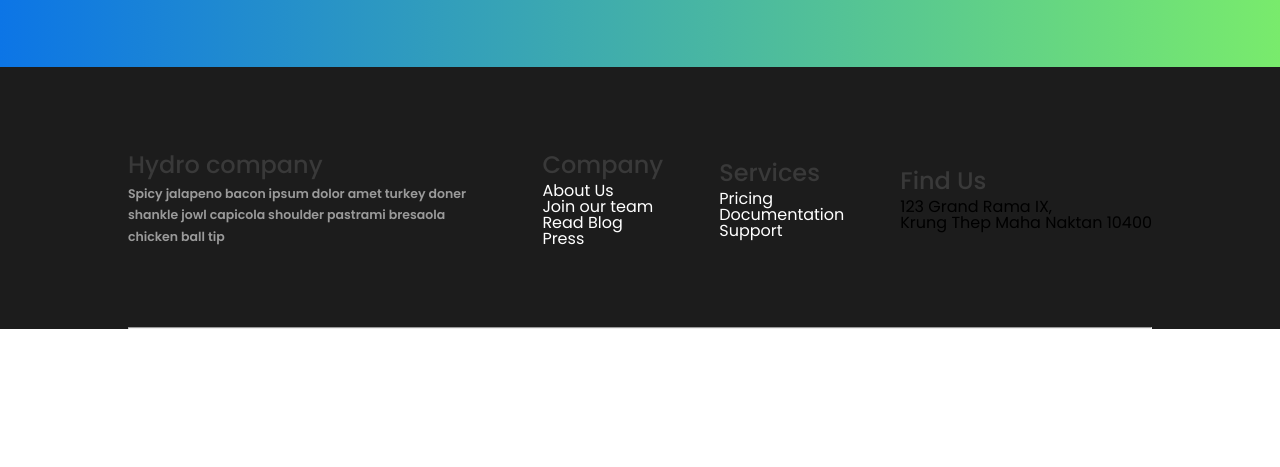
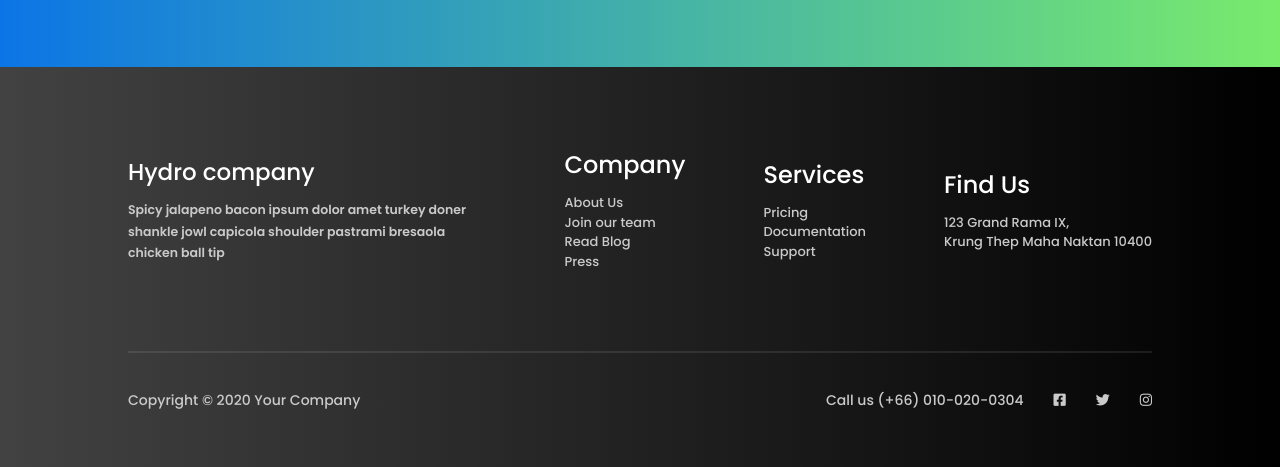
Before and after one commit to celtonlloyd/Adding-Media, a plain HTML site: page Assignment-1/index.html in a window 1280 px wide. Shown: the part 2901-3368 px from the top of the page. Before the commit the page ends 3230 px from the top, so only its background shows below. Drawn offline with Linux system fonts and the light colour scheme.

Commit message:
assignment completed

```diff
--- a/Assignment-1/assets/stylesheets/main.css
+++ b/Assignment-1/assets/stylesheets/main.css
@@ -305,7 +305,7 @@ textarea {
 }
 /* footer */
 footer {
-    background: #1C1C1C;
+    background: linear-gradient(to right, #424242, black);
 }
 .hydro {
     flex-basis: 35%;
@@ -313,3 +313,33 @@ footer {
 .sec-5 {
     margin: 80px 0;
 }
+.sec-5 h3, .sec-5 h2 {
+    color: #FFFFFF;
+    padding-bottom: 10px;
+}
+.sec-5 p {
+    color: #CACACA;
+}
+.sec-5 a, .sec-5 address{
+    font-size: 13px;
+    color: #CACACA;
+    line-height: 1.5;
+    font-weight: 500;
+}
+.h3-hr {
+    border: 0.5px solid rgba(255, 255, 255, 0.089);
+    }
+    /* footer bottom */
+.copy-right {
+        padding : 40px 0 60px 0 ;
+        color: #CACACA;
+        font-size: 14px;
+        font-weight: 500;
+}
+
+.footer-nav li {
+        margin-left: 30px;
+}
+.copy-right a {
+    color: #CACACA;
+}
--- a/Assignment-1/index.html
+++ b/Assignment-1/index.html
@@ -178,7 +178,7 @@
     <footer>
         <div class="flex align-center space-between container">
             <section class="sec-5 hydro">
-                <h2>Hydro company</h2>
+                <h3>Hydro company</h3>
                 <p>
                     Spicy jalapeno bacon ipsum dolor amet turkey doner shankle jowl capicola shoulder pastrami bresaola chicken ball tip
                 </p>
@@ -207,7 +207,18 @@
                 </address>
             </section>
         </div>
-        <hr class="container">
+        <hr class="container h3-hr ">
+        <div class="copy-right flex space-between align-center container">
+            <small>Copyright &copy; 2020 Your Company</small>
+            <nav class="footer-nav">
+                <ul class="flex">
+                    <li><a href="tel:+66 123-456-7890">Call us (+66) 010-020-0304</a></li>
+                    <li><a href="#"><i class="fab fa-facebook-square"></i></a></li>
+                    <li><a href="#"><i class="fab fa-twitter"></i></a></li>
+                    <li><a href="#"><i class="fab fa-instagram"></i></a></li>
+                </ul>
+            </nav>
+        </div>
 
     </footer>
 </body>
```
